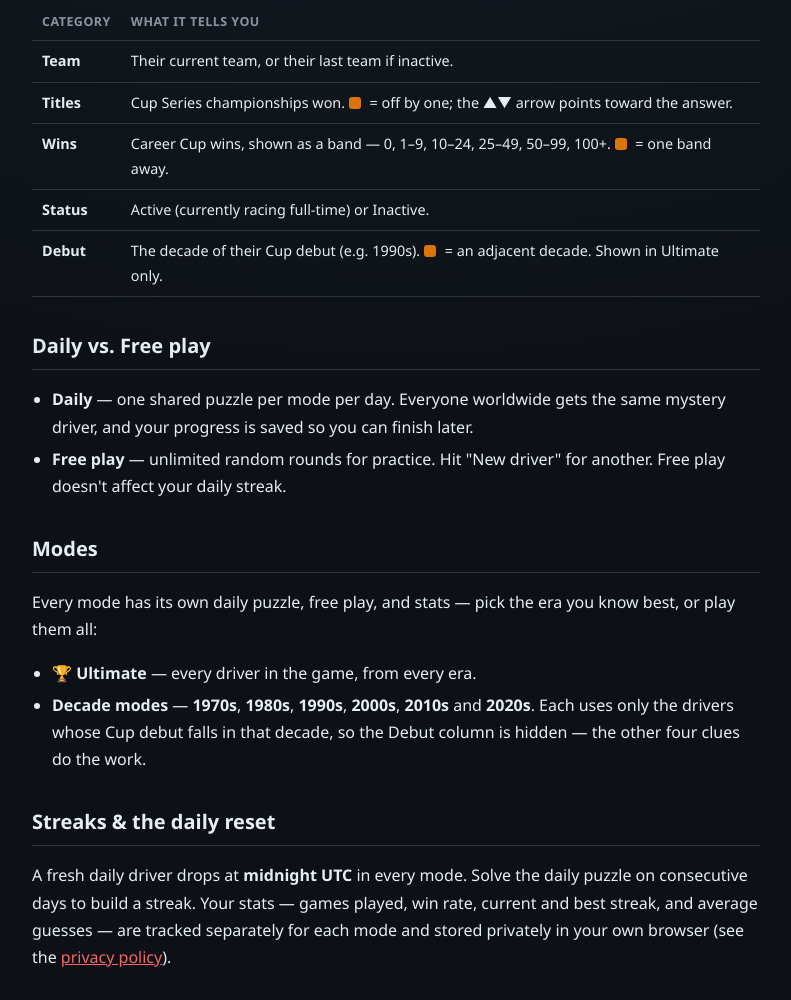
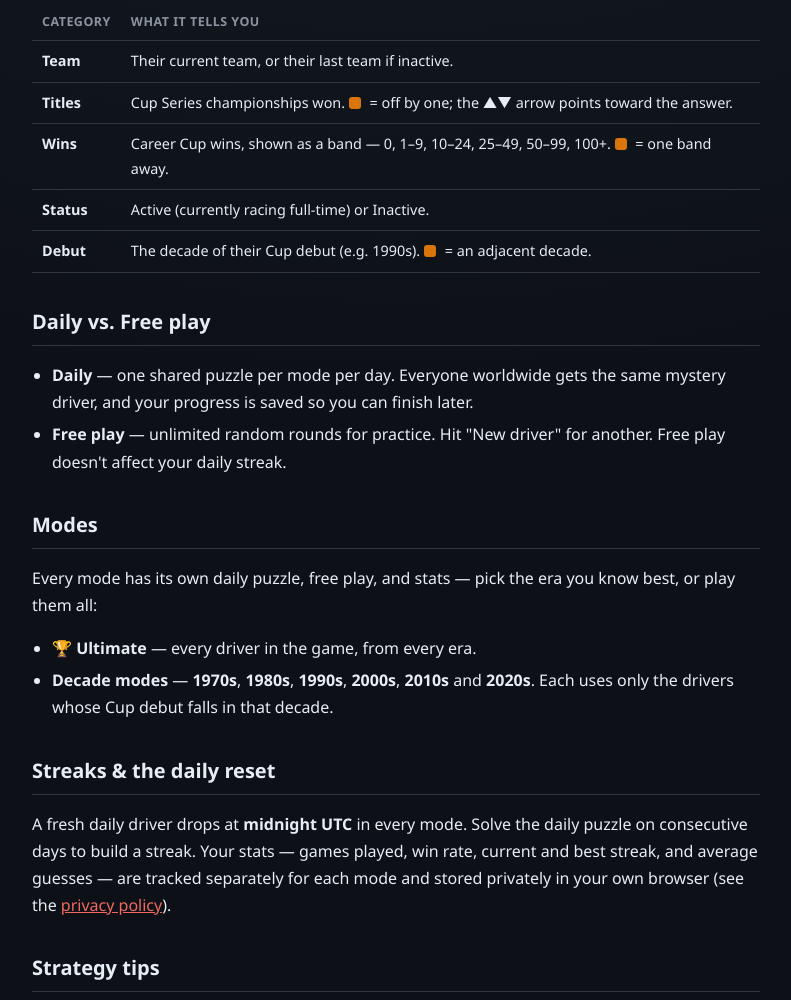
Before and after one commit to drewdw23/racedle, a plain HTML site: page how-to-play.html in a window 1280 px wide. Shown: the part 733-1733 px from the top of the page, without its empty margins (244-1035 px from the left). Drawn offline with Linux system fonts and the light colour scheme.

Commit message:
Trim the Debut-column notes on the How to Play page
Removes "Shown in Ultimate only." from the Debut row and "so the Debut column is hidden - the other four clues do the work" from the decade-modes item, matching the popup.

Co-Authored-By: Claude Opus 5.5 <noreply@anthropic.com>

```diff
--- a/how-to-play.html
+++ b/how-to-play.html
@@ -55,7 +55,7 @@
         <tr><td><strong>Titles</strong></td><td>Cup Series championships won. <span class="chip yellow"></span> = off by one; the ▲▼ arrow points toward the answer.</td></tr>
         <tr><td><strong>Wins</strong></td><td>Career Cup wins, shown as a band — 0, 1–9, 10–24, 25–49, 50–99, 100+. <span class="chip yellow"></span> = one band away.</td></tr>
         <tr><td><strong>Status</strong></td><td>Active (currently racing full-time) or Inactive.</td></tr>
-        <tr><td><strong>Debut</strong></td><td>The decade of their Cup debut (e.g. 1990s). <span class="chip yellow"></span> = an adjacent decade. Shown in Ultimate only.</td></tr>
+        <tr><td><strong>Debut</strong></td><td>The decade of their Cup debut (e.g. 1990s). <span class="chip yellow"></span> = an adjacent decade.</td></tr>
       </tbody>
     </table>
 
@@ -73,8 +73,7 @@
     <ul>
       <li><strong>🏆 Ultimate</strong> — every driver in the game, from every era.</li>
       <li><strong>Decade modes</strong> — <strong>1970s</strong>, <strong>1980s</strong>, <strong>1990s</strong>, <strong>2000s</strong>, <strong>2010s</strong>
-        and <strong>2020s</strong>. Each uses only the drivers whose Cup debut falls in that decade,
-        so the Debut column is hidden — the other four clues do the work.</li>
+        and <strong>2020s</strong>. Each uses only the drivers whose Cup debut falls in that decade.</li>
     </ul>
 
     <h2>Streaks &amp; the daily reset</h2>
```
